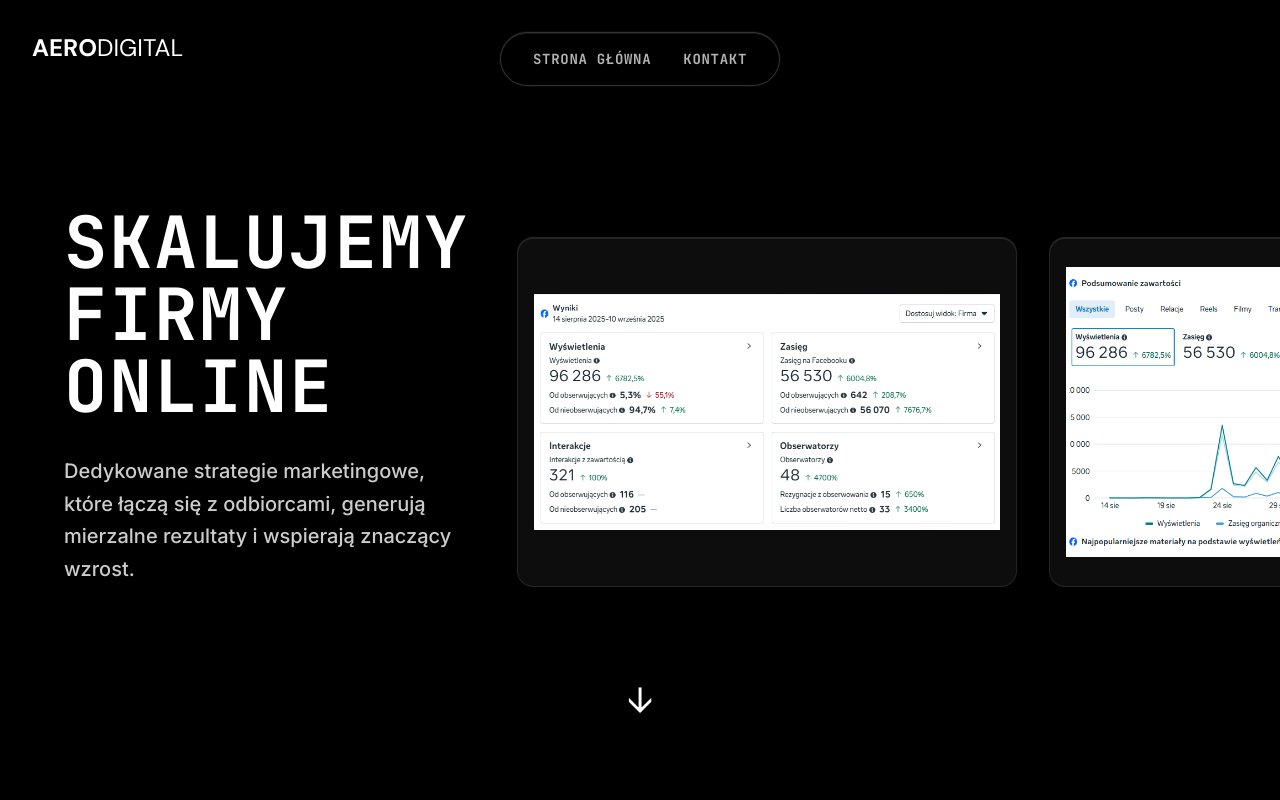
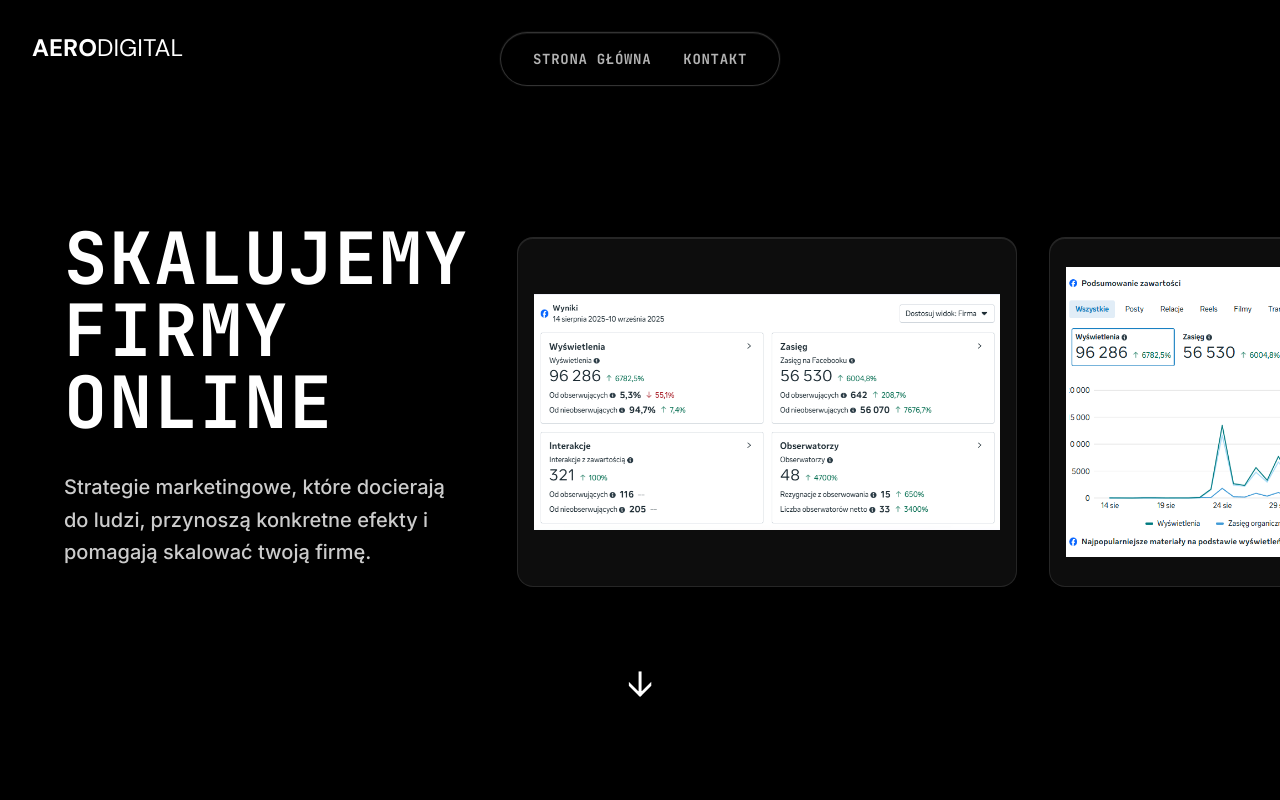
Before and after one commit to technikyvl/AERO3, a Next.js app: page / in a window 1280 px wide. Shown: the top 800 px of the page. Built offline with nearby package versions, Linux system fonts and the light colour scheme.

Commit message:
Update landing-page.tsx

```diff
--- a/components/landing-page.tsx
+++ b/components/landing-page.tsx
@@ -449,7 +449,7 @@ export default function LandingPage() {
                 SKALUJEMY FIRMY ONLINE
               </h1>
               <p className="text-xl text-white/80 font-inter mb-8 leading-relaxed">
-                Dedykowane strategie marketingowe, które łączą się z odbiorcami, generują mierzalne rezultaty i wspierają znaczący wzrost.
+                Strategie marketingowe, które docierają do ludzi, przynoszą konkretne efekty i pomagają skalować twoją firmę.
               </p>
             </div>
 
```
